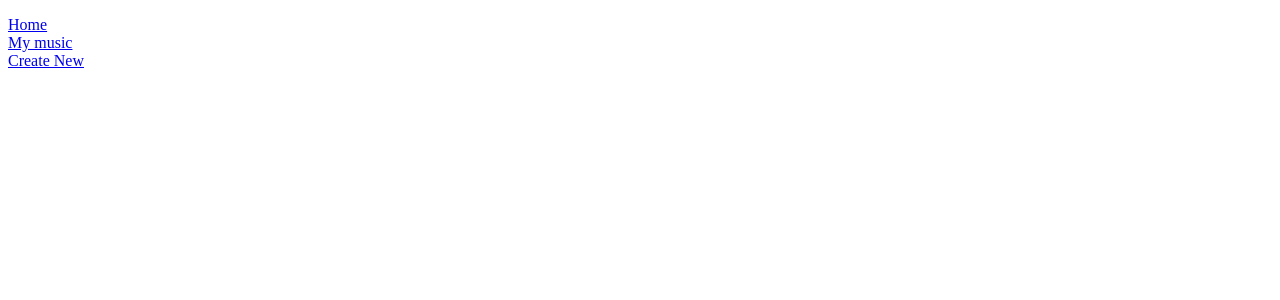
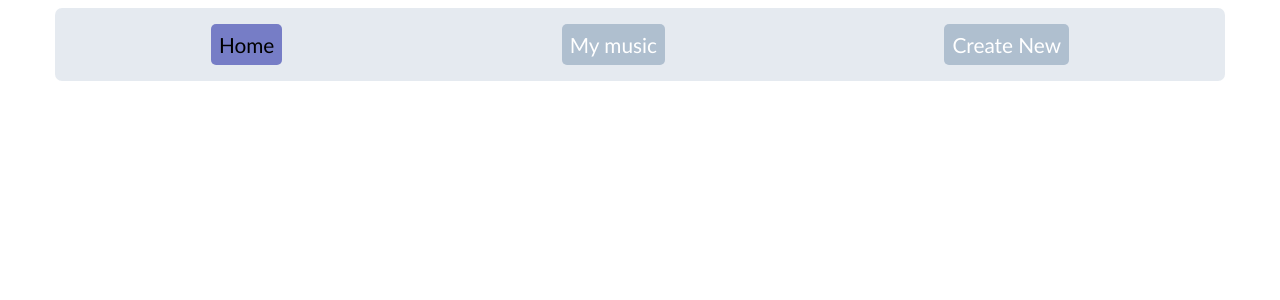
Before and after one commit to vamshi-krishna-kotla/local-youtube-playlist-maker, a Vue app in the folder client/: page / in a window 1280 px wide. Shown: the top 300 px of the page. Built offline with nearby package versions, Linux system fonts and the light colour scheme.

Commit message:
Added styles for header

```diff
--- a/client/package.json
+++ b/client/package.json
@@ -19,6 +19,8 @@
     "babel-eslint": "^10.0.3",
     "eslint": "^5.16.0",
     "eslint-plugin-vue": "^5.0.0",
+    "node-sass": "^4.13.0",
+    "sass-loader": "^8.0.0",
     "vue-template-compiler": "^2.6.10"
   },
   "eslintConfig": {
--- a/client/src/App.vue
+++ b/client/src/App.vue
@@ -15,5 +15,9 @@ export default {
 }
 </script>
 
-<style>
+<style lang="scss" scoped>
+#client-app {
+  text-align: center;
+  width: 100%;
+}
 </style>
--- a/client/src/components/Header.vue
+++ b/client/src/components/Header.vue
@@ -1,10 +1,8 @@
 <template>
-	<div>
-		<p>
-			<router-link to='/'>Home</router-link> <br />
-			<router-link to='/myMusic'>My music</router-link> <br />
-			<router-link to='/createNew'>Create New</router-link> <br />
-		</p>
+	<div id="header-nav">
+		<router-link to='/'>Home</router-link>
+		<router-link to='/myMusic'>My music</router-link>
+		<router-link to='/createNew'>Create New</router-link>
 	</div>
 </template>
 
@@ -18,3 +16,31 @@ export default {
 	}
 }
 </script>
+
+<style lang="scss" scoped>
+#header-nav {
+	background: rgba($color: #abc, $alpha: 0.3);
+	border-radius: 7px;
+	display: flex;
+	flex-direction: row;
+	font-family: 'Trebuchet MS';
+	justify-content: space-around;
+	margin: auto;
+	padding: 1rem;
+	width: 90%;
+
+	a {
+		background: rgba($color: #abc, $alpha: 0.9);
+		border-radius: 5px;
+		color: #fff;
+		font-size: 1.3rem;
+		text-decoration: none;
+		padding: 0.5rem;
+	}
+
+	.router-link-exact-active {
+		background: rgba($color: #09139e, $alpha: 0.5);
+		color: #000;
+	}
+}
+</style>
```
